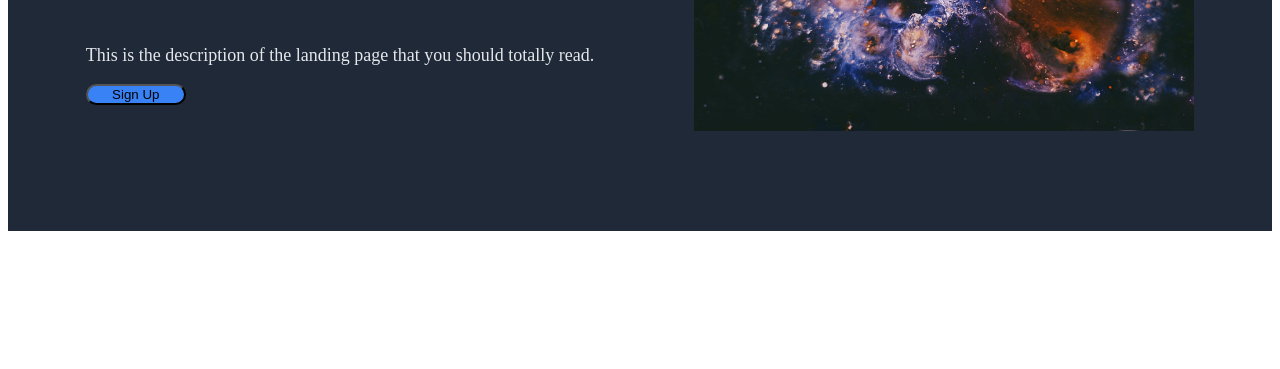
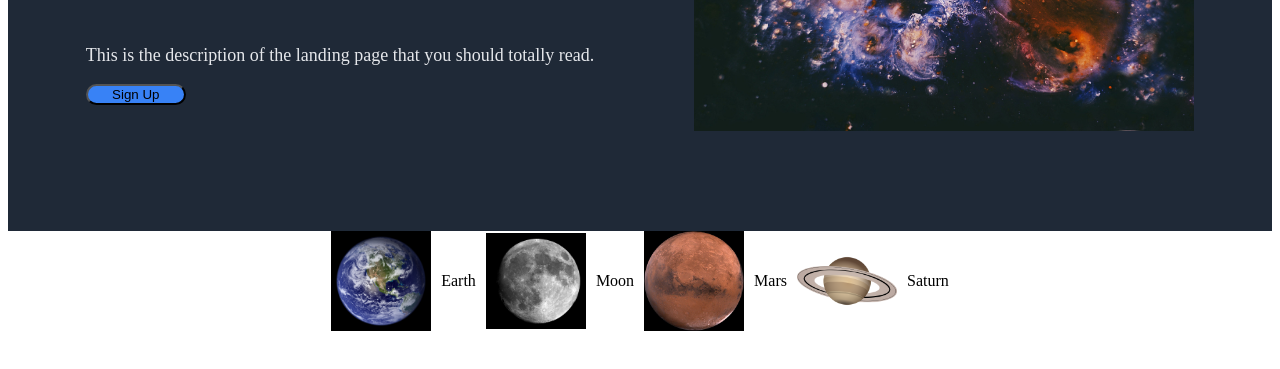
Before and after one commit to WraithOG/landing_page, a plain HTML site: page index.html in a window 1280 px wide. Shown: the part 333-702 px from the top of the page. Drawn offline with Linux system fonts and the light colour scheme.

Commit message:
Started work on second part, added more images.

```diff
--- a/css/styles.css
+++ b/css/styles.css
@@ -45,6 +45,7 @@ button {
 .section-1 {
     background-color: #1f2937;
     padding-bottom: 100px;
+
 }
 
 .hero-text {
@@ -57,3 +58,23 @@ button {
     font-size: 18px;
     color: #e5e7eb;
 }
+
+.planets {
+    height: auto;
+    width: 100px;
+}
+
+.section-2 {
+    display: flex;
+    align-items: center;
+    gap: 10px;
+    justify-content: center;
+}
+
+.planets {
+    display: block;
+}
+
+.blurbs {
+    display: block;
+}
--- a/index.html
+++ b/index.html
@@ -22,5 +22,19 @@
                 <img class="site_img" src="./img/cool_img.jpg">
             </div>
         </div>
+        <div class="section-2">
+
+
+
+                <img src="./img/earth.jpg" class="planets">
+                <p class="blurb">Earth</p>
+                <img src="./img/moon.jpg" class="planets">
+                <p class="blurb">Moon</p>
+                <img src="./img/mars.jpg" class="planets">
+                <p class="blurb">Mars</p>
+                <img src="./img/saturn.png" class="planets">
+                <p class="blurb">Saturn</p>
+
+        </div>
     </body>
 </html>
```
Also changed, not shown: img/earth.jpg (added), img/mars.jpg (added), img/moon.jpg (added), img/saturn.png (added).
